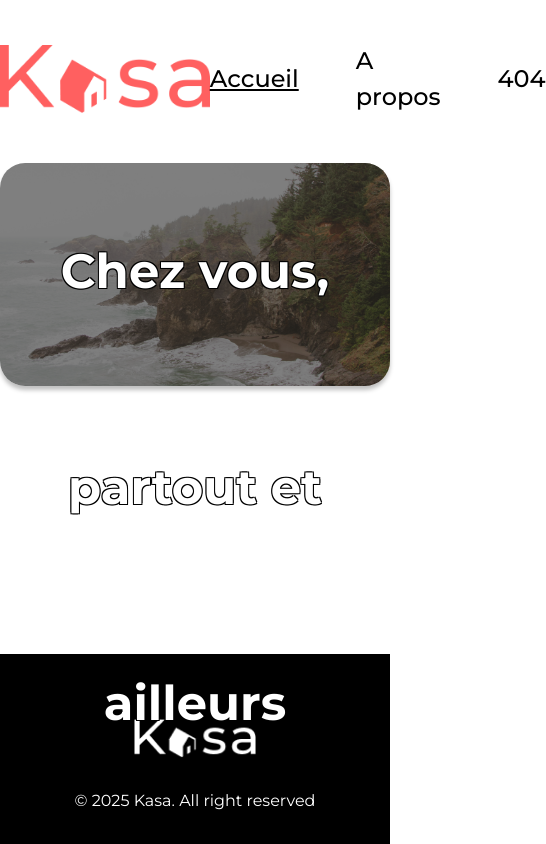
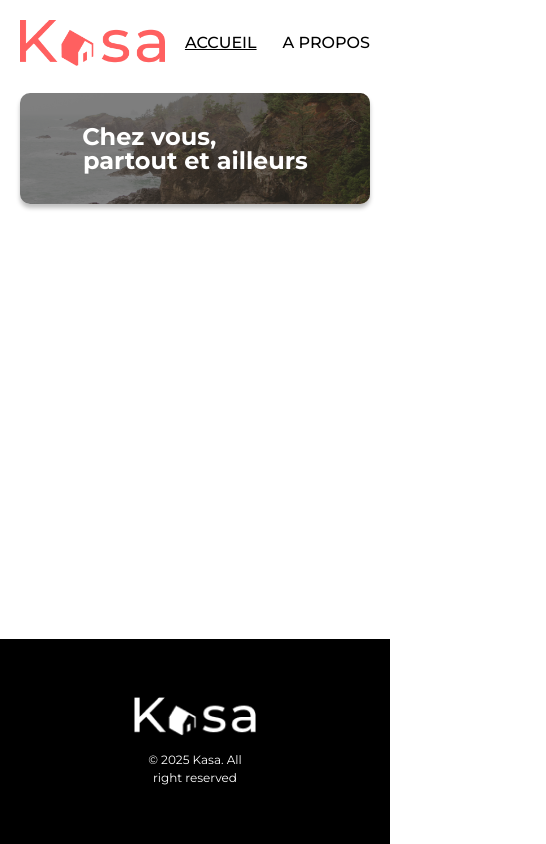
Before and after one commit to VeronaDanzka/P5-kasa-React, a React (Vite) app in the folder kasa-app/: page / in a window 390 px wide. Before the commit this address had no page. Shown: the whole page, 546 px wide, since content can reach past the window. Built offline with nearby package versions, Linux system fonts and the light colour scheme.

Commit message:
mise en place styles mobile first, creation fichiers variables et mixins, mise a jour banner version mobile, creation style banner

```diff
--- a/kasa-app/src/App.jsx
+++ b/kasa-app/src/App.jsx
@@ -17,14 +17,13 @@ function App() {
       <nav>
         <NavLink to="/">Accueil</NavLink>
         <NavLink to="/about">A propos</NavLink>
-        <NavLink to="/404">404</NavLink>
       </nav>
     </header>
     < AppRoutes/>
     </div>
     <footer>
       <img src={logoFooter} className="logo" alt="Kasa logo" />
-      <p>© {currentYear} Kasa. All right reserved</p>
+      <p>© {currentYear} Kasa. All <span>right reserved</span></p>
     </footer>
     </>
   //     <div>
--- /dev/null
+++ b/kasa-app/src/assets/_variables.scss
@@ -0,0 +1,4 @@
+$primary-color: #FFFFFF;
+$secondary-color: #FF6060;
+$overlay-color: rgba(0, 0, 0, 0.5);
+$text-outline: #000000 1px 1px, #000000 -1px 1px, #000000 -1px -1px, #000000 1px -1px;
--- a/kasa-app/src/assets/style.css
+++ b/kasa-app/src/assets/style.css
@@ -22,33 +22,35 @@ body {
 }
 
 .main-container {
-  max-width: 1440px;
+  min-width: 330px;
   width: 100%;
   display: flex;
   flex-direction: column;
   height: 100%;
-  padding: 45px 0 45px 0;
-  gap: 50px;
+  padding: 20px;
+  gap: 27px;
+  box-sizing: border-box;
 }
 
 header {
-  height: 68px;
+  height: 46px;
   display: flex;
   justify-content: space-between;
 }
 header .logo {
-  width: 210px;
+  width: 145px;
   height: auto;
 }
 header nav {
   display: flex;
   align-items: center;
-  gap: 57px;
+  gap: 26px;
 }
 header nav a {
   color: black;
   text-decoration: none;
-  font-size: 24px;
+  text-transform: uppercase;
+  font-size: 16px;
   font-weight: 500;
 }
 header nav a.active {
@@ -63,62 +65,33 @@ main {
   gap: 70px;
 }
 main .title-not-found {
-  font-size: 250px;
+  font-size: 96px;
+  padding-top: 113px;
   margin-block-start: 0;
   margin-block-end: 0;
   color: #FF6060;
 }
 main .p-not-found {
-  font-size: 36px;
+  font-size: 18px;
+  text-align: center;
   font-weight: 500;
   color: #FF6060;
 }
 main a {
   color: #000000;
-  size: 18px;
+  size: 14px;
   font-weight: 500;
   margin-bottom: 50px;
-}
-
-.banner {
-  width: 100%;
-  height: 223px;
-  border-radius: 25px;
-  box-shadow: 0px 4px 4px 0px rgba(0, 0, 0, 0.2509803922);
-  position: relative;
-}
-.banner img {
-  -o-object-fit: cover;
-     object-fit: cover;
-  width: 100%;
-  height: 223px;
-  border-radius: 25px;
-}
-.banner h1 {
-  color: #FFFFFF;
-  text-align: center;
-  height: 100%;
-  margin-block-start: 0;
-  margin-block-end: 0;
-  font-size: 48px;
-  line-height: 4.5;
-  background-color: rgba(0, 0, 0, 0.5);
-  border-radius: 25px;
-  text-shadow: #000000 1px 1px, #000000 -1px 1px, #000000 -1px -1px, #000000 1px -1px;
-  position: absolute;
-  top: 0;
-  width: 100%;
 }
 
 footer {
   background-color: black;
   width: 100%;
-  height: 209px;
+  height: 275px;
   display: flex;
   flex-direction: column;
-  justify-content: space-evenly;
   align-items: center;
-  padding-top: 50px;
+  justify-content: center;
 }
 footer .logo {
   width: 122px;
@@ -126,4 +99,61 @@ footer .logo {
 }
 footer p {
   color: #FFFFFF;
+  margin-block-start: 0;
+  margin-block-end: 0;
+  font-size: 12px;
+  margin-top: 15px;
+}
+footer p span {
+  display: block;
+  text-align: center;
+}
+
+@media (min-width: 990px) {
+  .main-container {
+    max-width: 1440px;
+    width: 100%;
+    padding: 45px;
+    gap: 50px;
+  }
+  header {
+    height: 68px;
+  }
+  header .logo {
+    width: 210px;
+  }
+  header nav {
+    gap: 57px;
+  }
+  header nav a {
+    text-transform: none;
+    font-size: 24px;
+  }
+  main .title-not-found {
+    font-size: 250px;
+  }
+  main .p-not-found {
+    font-size: 36px;
+  }
+  main a {
+    size: 18px;
+  }
+  footer {
+    justify-content: end;
+  }
+  footer .logo {
+    width: 122px;
+    height: 39px;
+    margin-top: 20px;
+  }
+  footer p {
+    color: #FFFFFF;
+    font-size: 24px;
+    margin-top: 40px;
+    margin-bottom: 20px;
+  }
+  footer p span {
+    display: inline;
+    text-align: center;
+  }
 }/*# sourceMappingURL=style.css.map */
--- a/kasa-app/src/assets/style.scss
+++ b/kasa-app/src/assets/style.scss
@@ -1,12 +1,12 @@
-$primary-color: #FFFFFF;
-$secondary-color: #FF6060;
-$overlay-color: rgba(0, 0, 0, 0.5);
-$text-outline: #000000 1px 1px, #000000 -1px 1px, #000000 -1px -1px, #000000 1px -1px;
+@use 'variables' as var;
+
+
+// mobile first
 
 :root {
     font-family: 'Montserrat';
     line-height: 1.5;
-    background-color: $primary-color;
+    background-color: var.$primary-color;
     font-synthesis: none;
     text-rendering: optimizeLegibility;
     -webkit-font-smoothing: antialiased;
@@ -25,30 +25,32 @@ body{
 }
 
 .main-container{
-    max-width: 1440px;
+    min-width: 330px;
     width:100%;
     display: flex;
     flex-direction: column;
     height: 100%;
-    padding: 45px 0 45px 0;
-    gap: 50px;
+    padding: 20px;
+    gap: 27px;
+    box-sizing: border-box;
 }
 header{
-    height: 68px;
+    height: 46px;
     display:flex;
     justify-content: space-between;
     .logo{
-        width: 210px;
+        width: 145px;
         height: auto;
     }
     nav{
         display:flex;
         align-items: center;
-        gap: 57px;
+        gap: 26px;
         a{
             color:black;
             text-decoration: none;
-            font-size: 24px;
+            text-transform: uppercase;
+            font-size: 16px;
             font-weight: 500;
         &.active{
                 text-decoration: underline;
@@ -63,66 +65,99 @@ main{
     align-items: center;
     gap: 70px;
     .title-not-found{
-        font-size: 250px;
+        font-size: 96px;
+        padding-top: 113px;
         margin-block-start: 0;
         margin-block-end: 0;
-        color:$secondary-color;
+        color:var.$secondary-color;
     }
     .p-not-found{
-        font-size: 36px;
+        font-size: 18px;
+        text-align:center;
         font-weight: 500;
-        color:$secondary-color;
+        color:var.$secondary-color;
     }
     a{
         color:#000000;
-        size: 18px;
+        size: 14px;
         font-weight: 500;
         margin-bottom: 50px;
-    }
-}
-
-.banner{
-    width: 100%;
-    height: 223px;
-    border-radius: 25px;
-    box-shadow: 0px 4px 4px 0px #00000040;
-    position: relative;
-    img{
-        object-fit:cover;
-        width: 100%;
-        height: 223px;
-        border-radius: 25px;
-    }
-    h1{
-        color: $primary-color;
-        text-align: center;
-        height:100%;
-        margin-block-start: 0;
-        margin-block-end: 0;
-        font-size: 48px;
-        line-height: 4.5;
-        background-color:$overlay-color;
-        border-radius: 25px;
-        text-shadow: $text-outline;
-        position: absolute;
-        top: 0;
-        width: 100%;
     }
 }
 footer{
     background-color:black;
     width: 100%;
-    height: 209px;
+    height: 275px;
     display:flex;
     flex-direction: column;
-    justify-content: space-evenly;
     align-items: center;
-    padding-top: 50px;
+    justify-content: center;
     .logo{
         width: 122px;
         height: 39px;
     }
     p{
-        color: $primary-color;
+        color: var.$primary-color;
+        margin-block-start: 0;
+        margin-block-end: 0;
+        font-size: 12px;
+        margin-top: 15px;
+        span{
+            display: block;
+            text-align: center;
+        }
     }
 }
+
+// version desktop
+@media (min-width: 990px){
+
+    .main-container{
+        max-width: 1440px;
+        width:100%;
+        padding: 45px;
+        gap: 50px;
+    }
+    header{
+        height: 68px;
+        .logo{
+            width: 210px;
+        }
+        nav{
+            gap: 57px;
+            a{
+                text-transform: none;
+                font-size: 24px;
+            }
+        }
+    }
+    main{
+        .title-not-found{
+            font-size: 250px;
+        }
+        .p-not-found{
+            font-size: 36px;
+        }
+        a{
+            size: 18px;
+        }
+    }
+    footer{
+        justify-content: end;
+        .logo{
+            width: 122px;
+            height: 39px;
+            margin-top: 20px;
+        }
+        p{
+            color: var.$primary-color;
+            font-size: 24px;
+            margin-top: 40px;
+            margin-bottom: 20px;
+            span{
+                display: inline;
+                text-align: center;
+            }
+        }
+    }
+}
--- a/kasa-app/src/components/Banner.jsx
+++ /dev/null
@@ -1,28 +0,0 @@
-//bannière avec option : arrière plan et titre, sans titre avec arrière plan, sans arrière plan avec titre
-
-const Banner = ({ title, img }) => {
-    if(title && img){
-        return(
-            <div className="banner">
-                <img src={img} alt="banner"></img>
-                <h1>{title}</h1>
-            </div>
-        )
-    }
-    else if(!title && img){
-        return(
-            <div className="banner">
-                <img src={img} alt="banner"></img>
-            </div>
-        )
-    }
-    else if(title && !img){
-        return(
-            <div className="banner">
-                <h1>{title}</h1>
-            </div>
-        )
-    }
-}
-
-export default Banner
--- /dev/null
+++ b/kasa-app/src/components/banner/Banner.jsx
@@ -0,0 +1,20 @@
+import './banner.css'
+
+// bannière avec option : arrière plan et titre, arrière plan sans titre
+// choix span pour choisir l'emplacement du passage à la ligne version mobile ou title unique
+
+const Banner = ({ title, span, img }) => {
+        return(
+            <div className="banner">
+                <img src={img} alt="banner"></img>
+                <div>
+                    {title && (<h1>
+                                {title}
+                                {span ? <span>&nbsp;{span}</span> : null}
+                                </h1>)}
+                </div>
+            </div>
+        )
+}
+
+export default Banner
--- /dev/null
+++ b/kasa-app/src/components/banner/banner.css
@@ -0,0 +1,67 @@
+.banner {
+  height: 111px;
+  border-radius: 10px;
+  width: 100%;
+  box-shadow: 0px 4px 4px 0px rgba(0, 0, 0, 0.2509803922);
+  position: relative;
+}
+.banner img {
+  height: 111px;
+  border-radius: 10px;
+  width: 100%;
+  -o-object-fit: cover;
+     object-fit: cover;
+}
+.banner div {
+  height: 111px;
+  border-radius: 10px;
+  width: 100%;
+  background-color: rgba(0, 0, 0, 0.5);
+  position: absolute;
+  top: 0;
+  display: flex;
+  justify-content: center;
+  align-items: center;
+  padding: 20px;
+  box-sizing: border-box;
+}
+.banner div h1 {
+  color: #FFFFFF;
+  text-align: left;
+  margin-block-start: 0;
+  margin-block-end: 0;
+  font-size: 24px;
+  font-weight: 700;
+  line-height: 1;
+}
+.banner div h1 span {
+  display: block;
+  margin-left: -6px;
+}
+
+@media (min-width: 990px) {
+  .banner {
+    height: 223px;
+    border-radius: 25px;
+  }
+  .banner img {
+    -o-object-fit: cover;
+       object-fit: cover;
+    width: 100%;
+    height: 223px;
+    border-radius: 25px;
+  }
+  .banner div {
+    height: 223px;
+    border-radius: 25px;
+  }
+  .banner div h1 {
+    text-align: center;
+    font-size: 48px;
+    font-weight: 700;
+    text-shadow: #000000 1px 1px, #000000 -1px 1px, #000000 -1px -1px, #000000 1px -1px;
+  }
+  .banner div h1 span {
+    display: inline;
+  }
+}/*# sourceMappingURL=banner.css.map */
--- /dev/null
+++ b/kasa-app/src/components/banner/banner.scss
@@ -0,0 +1,62 @@
+@use '../../assets/variables' as var;
+@use '../../assets/mixins' as mix;
+
+
+.banner{
+    @include mix.banner-size-border-m;
+    box-shadow: 0px 4px 4px 0px #00000040;
+    position: relative;
+    img{
+        @include mix.banner-size-border-m;
+        object-fit:cover;
+    }
+    div{
+        @include mix.banner-size-border-m;
+        background-color: var.$overlay-color;
+        position: absolute;
+        top: 0;
+        display: flex;
+        justify-content: center;
+        align-items: center;
+        padding: 20px;
+        box-sizing: border-box;
+        h1{
+            color: var.$primary-color;
+            text-align: left;
+            margin-block-start: 0;
+            margin-block-end: 0;
+            font-size: 24px;
+            font-weight: 700;
+            line-height: 1;
+            span{
+                display: block;
+                margin-left: -6px;
+            }
+        }
+    }
+}
+
+// version desktop
+
+@media (min-width: 990px){
+    .banner{
+        @include mix.banner-size-border-d;
+        img{
+            object-fit:cover;
+            width: 100%;
+            @include mix.banner-size-border-d;
+        }
+        div{
+            @include mix.banner-size-border-d;
+            h1{
+                text-align: center;
+                font-size: 48px;
+                font-weight: 700;
+                text-shadow: var.$text-outline;
+                span{
+                    display: inline;
+                }
+            }
+        }
+    }
+}
--- a/kasa-app/src/pages/AboutPage.jsx
+++ b/kasa-app/src/pages/AboutPage.jsx
@@ -1,4 +1,4 @@
-import Banner from '../components/Banner'
+import Banner from '../components/banner/Banner'
 import bannerAbout from '../assets/images/banner/banner-about.png';
 
 const AboutPage = () => {
--- a/kasa-app/src/pages/HomePage.jsx
+++ b/kasa-app/src/pages/HomePage.jsx
@@ -1,10 +1,10 @@
-import Banner from '../components/Banner'
+import Banner from '../components/banner/Banner'
 import bannerHome from '../assets/images/banner/banner-home.png';
 
 const HomePage = () => {
     return(
-        <main className="home-container">
-            <Banner title="Chez vous, partout et ailleurs" img={bannerHome}/>
+        <main>
+            <Banner title="Chez vous," span="partout et ailleurs" img={bannerHome}/>
         </main>
     )
 }
```
Also changed, not shown: kasa-app/src/assets/_mixins.scss (added, +13 -0 lines), 2 other files (tests, documents, lock files or other folders).
